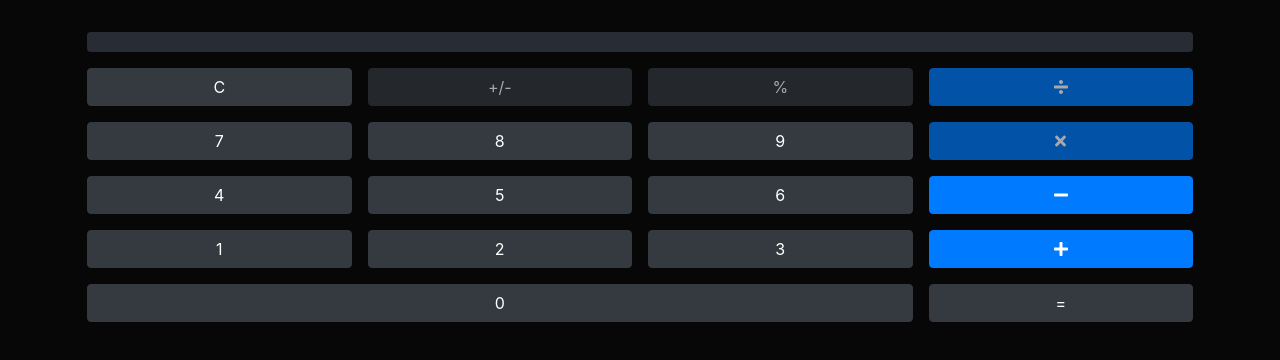
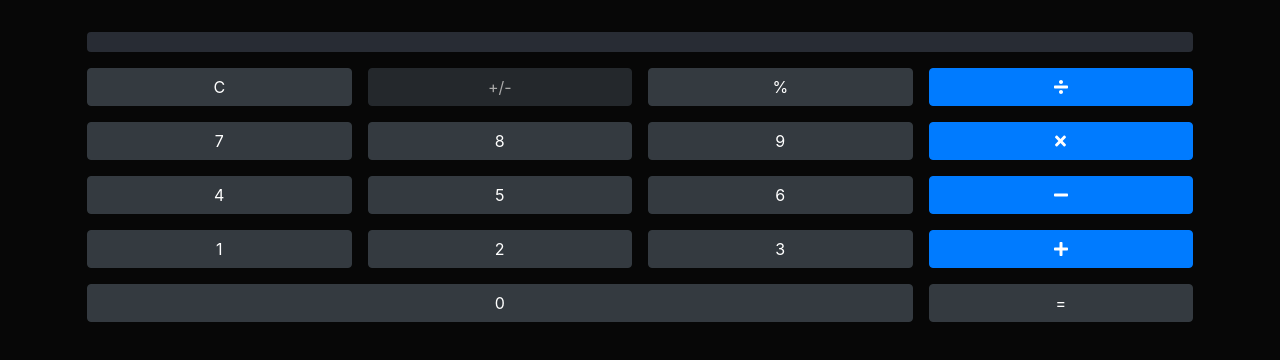
Before and after one commit to hernanBeiza/CalculadoraWebApp, a React (Create React App) app in the folder calculadora-web-app/: page / in a window 1280 px wide. Shown: the top 360 px of the page. Built offline with nearby package versions, Linux system fonts and the light colour scheme.

Commit message:
Implementación multiplicación

```diff
--- a/calculadora-web-app/src/App.js
+++ b/calculadora-web-app/src/App.js
@@ -56,6 +56,14 @@ function App(props) {
       }
       resultadoString = "0";
       */
+      break;
+      case "X":
+      if(!primerIngreso){
+        resultado *=parseInt(resultadoString);
+      } else {
+        resultado = parseInt(resultadoString);
+      }
+      resultadoString = "0";
       break;
     }
     primerIngreso = false;
@@ -133,7 +141,7 @@ function App(props) {
             {/*
             <Button variant="primary" block disabled><FontAwesomeIcon icon={faTimes}/></Button>
             */}
-            <Boton label="X"/>
+            <Boton label="X" funcion={ operar }/>
             </Col>
         </Row>
         <Row>
--- a/calculadora-web-app/src/boton/Boton.js
+++ b/calculadora-web-app/src/boton/Boton.js
@@ -50,6 +50,7 @@ function Boton({label,funcion}) {
 			case "/":
 			case "%":
 			case "X":
+				return false;
 			case "+/-":
 				return true;
 			default:
@@ -72,6 +73,9 @@ function Boton({label,funcion}) {
 			break;
 
 			case "X":
+				funcion("X");
+			break;
+
 			case "/":
 			case "+/-":
 			case "%":
```
